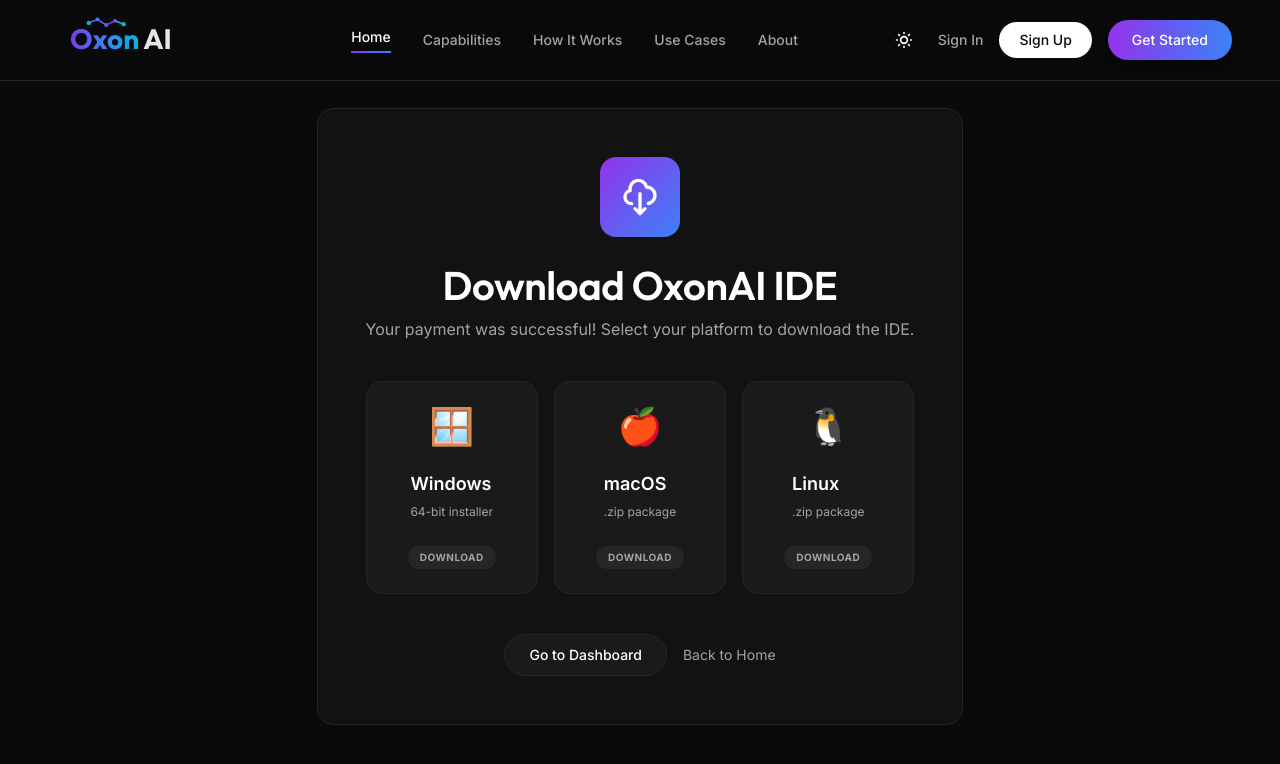
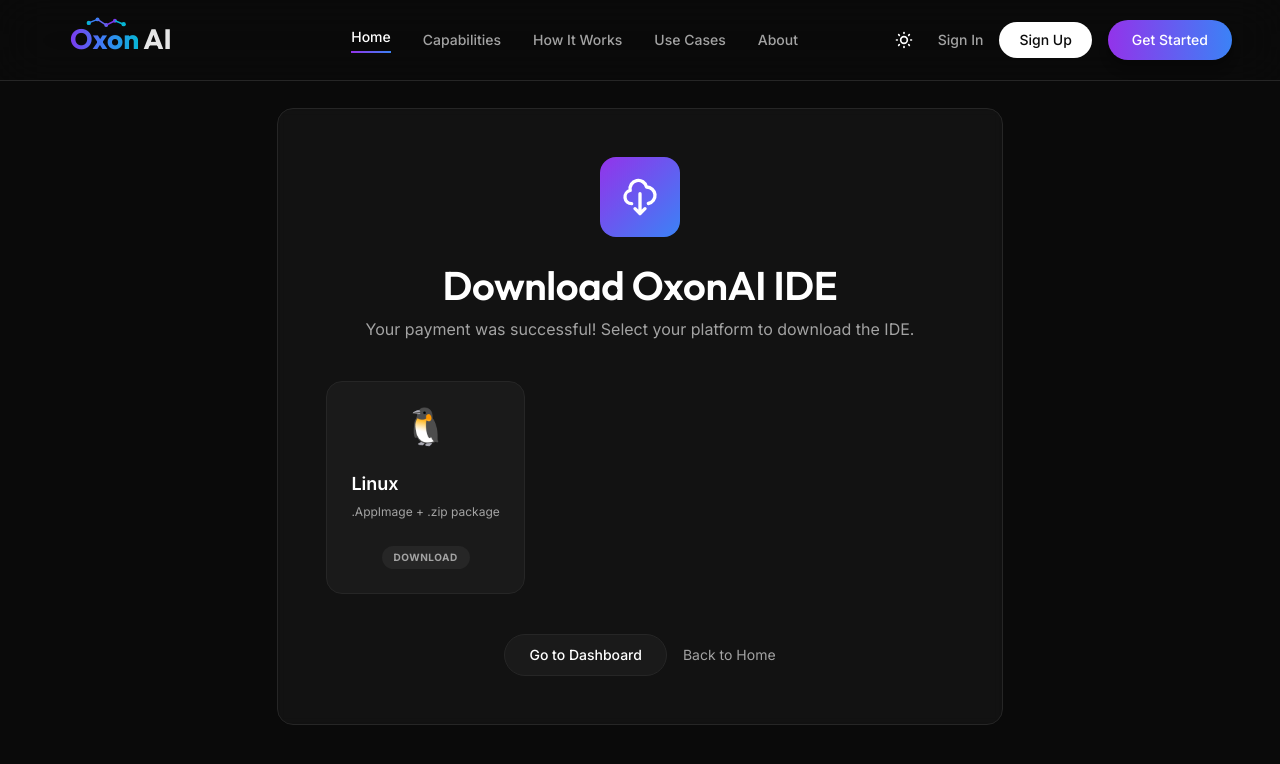
Before and after one commit to ayushgupta9906/OxonAI, a Next.js app in the folder OxonAI/: page /download in a window 1280 px wide. Shown: the top 764 px of the page. Built offline with nearby package versions, Linux system fonts and the light colour scheme; no server answers.

Commit message:
feat: add Linux IDE downloads, Windows/Mac pending GitHub Actions build

```diff
--- a/OxonAI/app/download/page.tsx
+++ b/OxonAI/app/download/page.tsx
@@ -13,12 +13,10 @@
         setSelectedPlatform(platform);
         setDownloading(true);
 
-        const releaseBase = "https://github.com/ayushgupta9906/OxonAI/releases/download/v1.0.0";
-
         const fileMap: Record<string, string> = {
-            windows: `${releaseBase}/OxonAI-IDE-Setup.exe`,
-            linux: `${releaseBase}/OxonAI-IDE-Linux.zip`,
-            mac: `${releaseBase}/OxonAI-IDE-Mac.zip`
+            windows: `/downloads/OxonAI-IDE-Setup.exe`,
+            linux: `/downloads/OxonAI-IDE-Linux.zip`,
+            mac: `/downloads/OxonAI-IDE-Mac.zip`
         };
 
         const url = fileMap[platform];
@@ -38,8 +36,8 @@
     };
 
     const platforms = [
-        { id: 'windows', name: 'Windows', icon: '🪟' },
-        { id: 'mac', name: 'macOS', icon: '🍎' },
+        // { id: 'windows', name: 'Windows', icon: '🪟' }, // Building via GitHub Actions
+        // { id: 'mac', name: 'macOS', icon: '🍎' }, // Building via GitHub Actions
         { id: 'linux', name: 'Linux', icon: '🐧' },
     ] as const;
 
@@ -83,7 +81,7 @@
                                 <div className="text-left">
                                     <h3 className="font-semibold text-lg text-foreground">{p.name}</h3>
                                     <span className="text-xs text-foreground-secondary">
-                                        {p.id === 'windows' ? '64-bit installer' : '.zip package'}
+                                        .AppImage + .zip package
                                     </span>
                                 </div>
 
--- a/OxonAI/package.json
+++ b/OxonAI/package.json
@@ -32,6 +32,7 @@
     "autoprefixer": "^10.4.0",
     "eslint": "^8.57.0",
     "eslint-config-next": "^14.2.0",
+    "mongodb": "^7.0.0",
     "postcss": "^8.4.0",
     "prisma": "^5.12.0",
     "tailwindcss": "^3.4.0",
```
Also changed, not shown: 2 other files (tests, documents, lock files or other folders).
